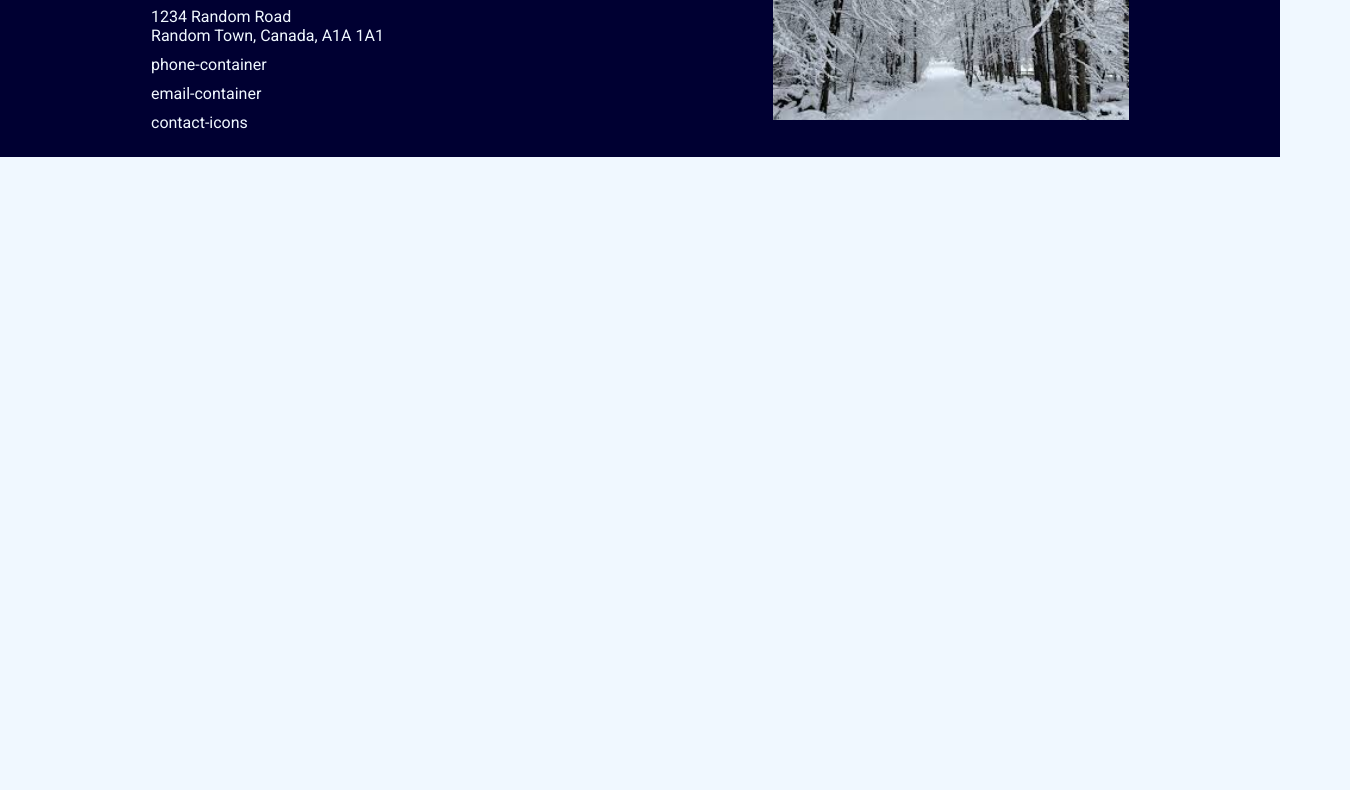
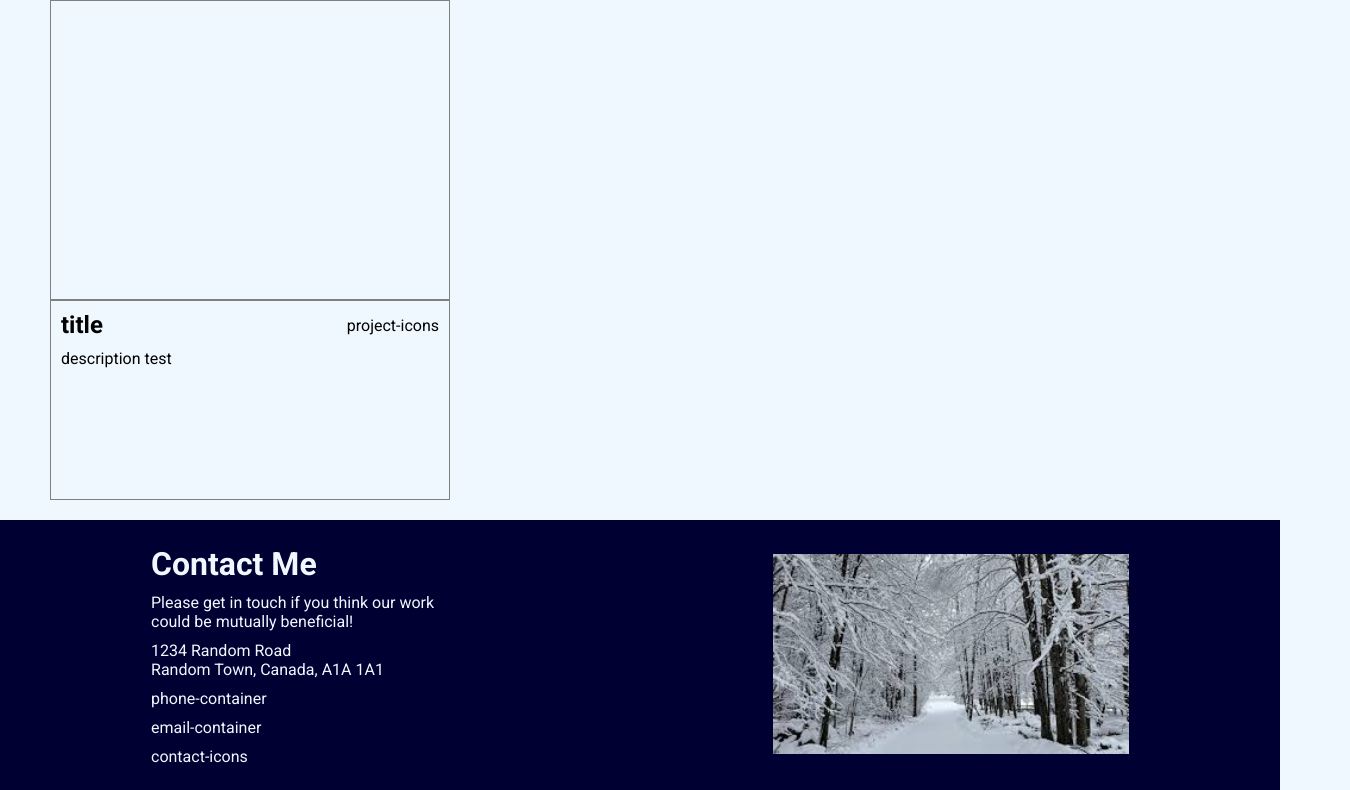
Before and after one commit to ADDikt88/homepage, a website built with webpack: page src/template.html in a window 1280 px wide. Shown: the part 508-1298 px from the top of the page, 1350 px wide, since content can reach past the window. Before the commit the page ends 800 px from the top, so only its background shows below. Built offline with nearby package versions, Linux system fonts and the light colour scheme.

Commit message:
Add project card container

```diff
--- a/src/mainPage.js
+++ b/src/mainPage.js
@@ -20,7 +20,53 @@ function mainpage() {
   const aboutMeLeft = document.querySelector(".about-me-left");
   aboutMeLeft.appendChild(profileImg);
 
+  const projectsContainer = document.querySelector(".projects-container");
+  const projectCard = createProjectCard(
+    createProject(snowyBackgroundImg, "title", "link", "description test")
+  );
+  projectsContainer.appendChild(projectCard);
+
   const footerRight = document.querySelector(".footer-right");
   footerRight.appendChild(snowyBackgroundImg);
 }
+
+function createProject(screenshot, title, link, description) {
+  return { screenshot, title, link, description };
+}
+
+function createProjectCard(project) {
+  const projectCard = document.createElement("div");
+  projectCard.classList = "project-card";
+
+  const screenshotContainer = document.createElement("div");
+  screenshotContainer.classList = "screenshot-container";
+  screenshotContainer.appendChild(snowyBackgroundImg);
+
+  const projectInfo = document.createElement("div");
+  projectInfo.classList = "project-info";
+
+  const projectTitleBar = document.createElement("div");
+  projectTitleBar.classList = "project-title-bar";
+  const projectTitle = document.createElement("h2");
+  projectTitle.textContent = project.title;
+
+  const projectIcons = document.createElement("div");
+  projectIcons.classList = "project-icons";
+  projectIcons.textContent = "project-icons";
+
+  projectTitleBar.appendChild(projectTitle);
+  projectTitleBar.appendChild(projectIcons);
+
+  const projectDescription = document.createElement("p");
+  projectDescription.classList = "project-description";
+  projectDescription.textContent = project.description;
+
+  projectInfo.appendChild(projectTitleBar);
+  projectInfo.appendChild(projectDescription);
+
+  projectCard.appendChild(screenshotContainer);
+  projectCard.appendChild(projectInfo);
+
+  return projectCard;
+}
 export { mainpage };
--- a/src/styles.css
+++ b/src/styles.css
@@ -54,12 +54,13 @@ nav {
   position: relative;
   border: 3px solid aliceblue;
   height: 300px;
+  margin: 20px 0 20px auto;
 }
 
 .about-me-right {
   background-color: aliceblue;
   color: black;
-  margin: auto 0;
+  margin: auto auto auto 0;
   display: flex;
   flex-direction: column;
   justify-content: space-around;
@@ -91,7 +92,60 @@ nav {
 
 /* Main Styling */
 main {
+  display: flex;
+  flex-direction: column;
+  justify-content: flex-start;
+  margin-left: 100px;
+  padding: 20px 20px;
+  width: 100%;
 }
+
+.main-title {
+  width: 100%;
+}
+
+.projects-container {
+  display: grid;
+  grid-template-columns: repeat(auto-fit, minmax(400px, 1fr));
+  gap: 20px;
+}
+
+/* Projects Container */
+.project-card {
+  width: 400px;
+  box-sizing: border-box;
+}
+
+.screenshot-container {
+  box-sizing: border-box;
+  width: 100%;
+  height: 300px;
+  border: 1px solid gray;
+  margin-top: 1rem;
+}
+
+.project-info {
+  width: calc(100%-20px);
+  height: 200px;
+  display: flex;
+  flex-direction: column;
+  padding: 10px;
+  border: 1px solid gray;
+  box-sizing: border-box;
+}
+
+.project-title-bar {
+  display: flex;
+  align-items: center;
+  padding-bottom: 10px;
+}
+
+.project-icons {
+  margin: auto;
+  margin-right: 0;
+}
+
+/* Footer Style */
 
 footer {
   background-color: rgb(0, 0, 50);
--- a/src/template.html
+++ b/src/template.html
@@ -38,7 +38,11 @@
         </div>
       </div>
     </header>
-    <main></main>
+    <main>
+      <h1 class="main-title">My Projects</h1>
+
+      <div class="projects-container"></div>
+    </main>
     <footer>
       <div class="contact-me">
         <h1 class="contact-me-title">Contact Me</h1>
```
